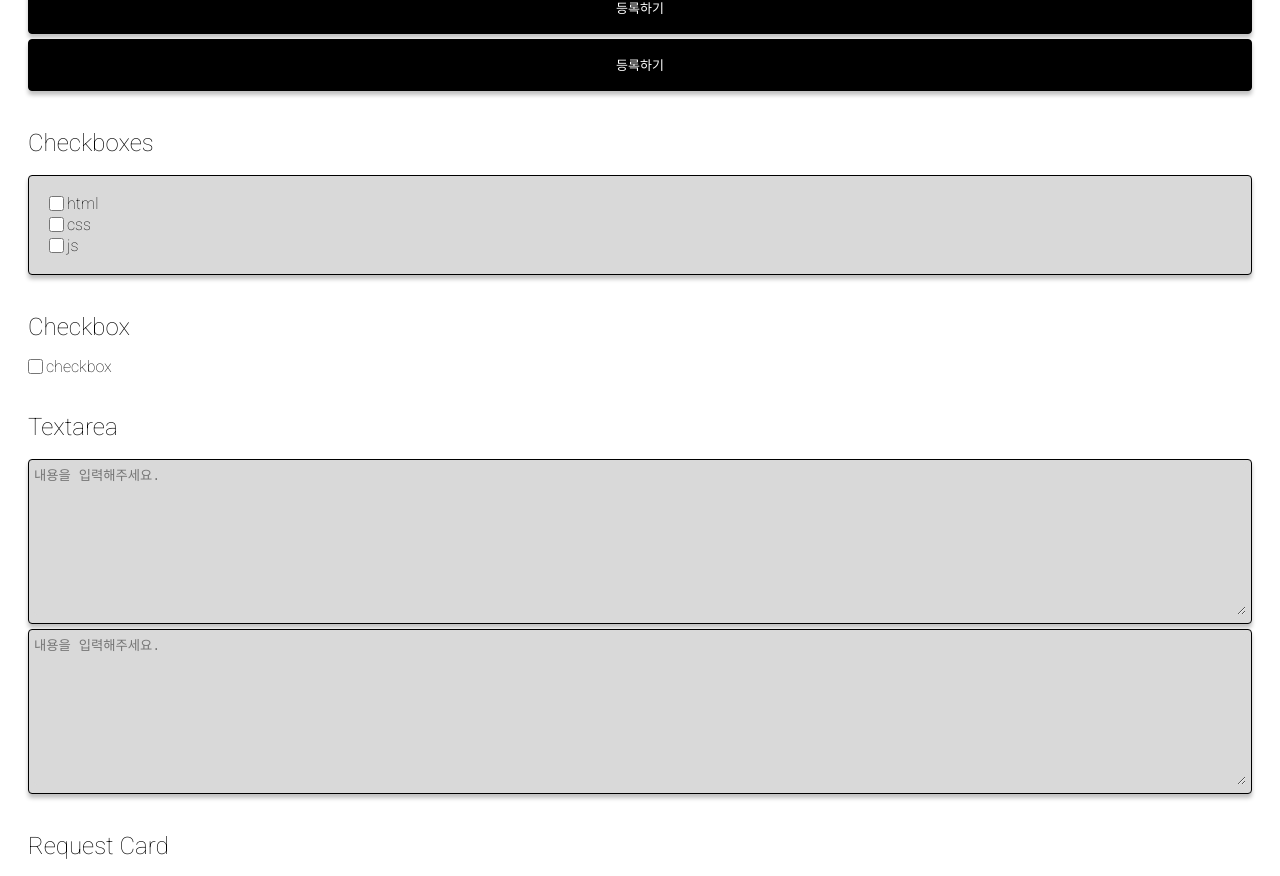
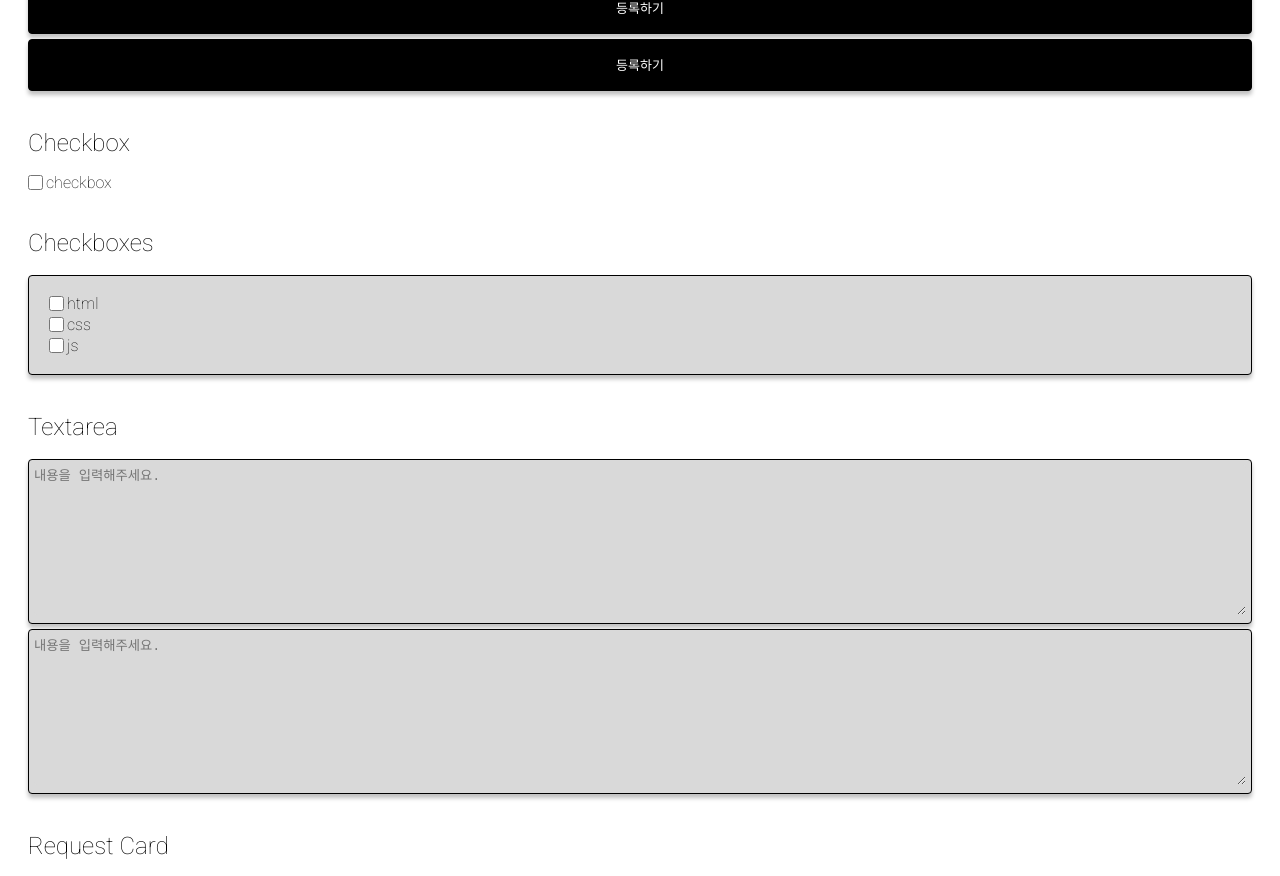
Before and after one commit to VC-Team-7-The-Statics/shared-components, a React (Create React App) app: page / in a window 1280 px wide. Shown: the part 980-1856 px from the top of the page. Built offline with nearby package versions, Linux system fonts and the light colour scheme.

Commit message:
readme: 최신으로 업데이트

```diff
--- a/src/App.js
+++ b/src/App.js
@@ -66,15 +66,15 @@ function App() {
         </div>
       </div>
       <div className="component-container">
+        <h2 className="title">Checkbox</h2>
+        <div className="content">
+          <Checkbox value="checkbox"></Checkbox>
+        </div>
+      </div>
+      <div className="component-container">
         <h2 className="title">Checkboxes</h2>
         <div className="content">
           <Checkboxes values={["html", "css", "js"]} />
-        </div>
-      </div>
-      <div className="component-container">
-        <h2 className="title">Checkbox</h2>
-        <div className="content">
-          <Checkbox value="checkbox"></Checkbox>
         </div>
       </div>
       <div className="component-container">
```
Also changed, not shown: 1 other file (tests, documents, lock files or other folders).
